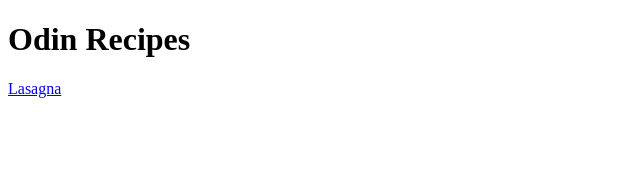
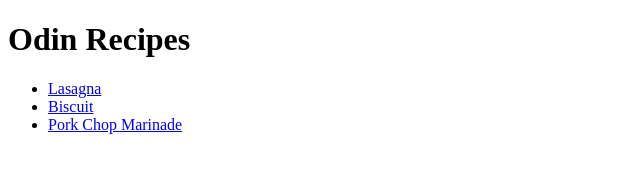
Before and after one commit to l-e-q/odin-recipes, a plain HTML site: page index.html in a window 1280 px wide. Shown: the whole page, without its empty margins (0-640 px from the left). Drawn offline with Linux system fonts and the light colour scheme.

Commit message:
Changed links apperanche on index.html

```diff
--- a/index.html
+++ b/index.html
@@ -7,6 +7,10 @@
 </head>
 <body>
     <h1>Odin Recipes</h1>
-    <a href="./recipes/lasagna.html">Lasagna</a>
+    <ul>
+        <li><a href="./recipes/lasagna.html">Lasagna</a></li>
+        <li><a href="./recipes/biscuit.html">Biscuit</a></li>
+        <li><a href="./recipes/pork-chop-marinade.html">Pork Chop Marinade</a></li>
+    </ul>
 </body>
 </html>
```
